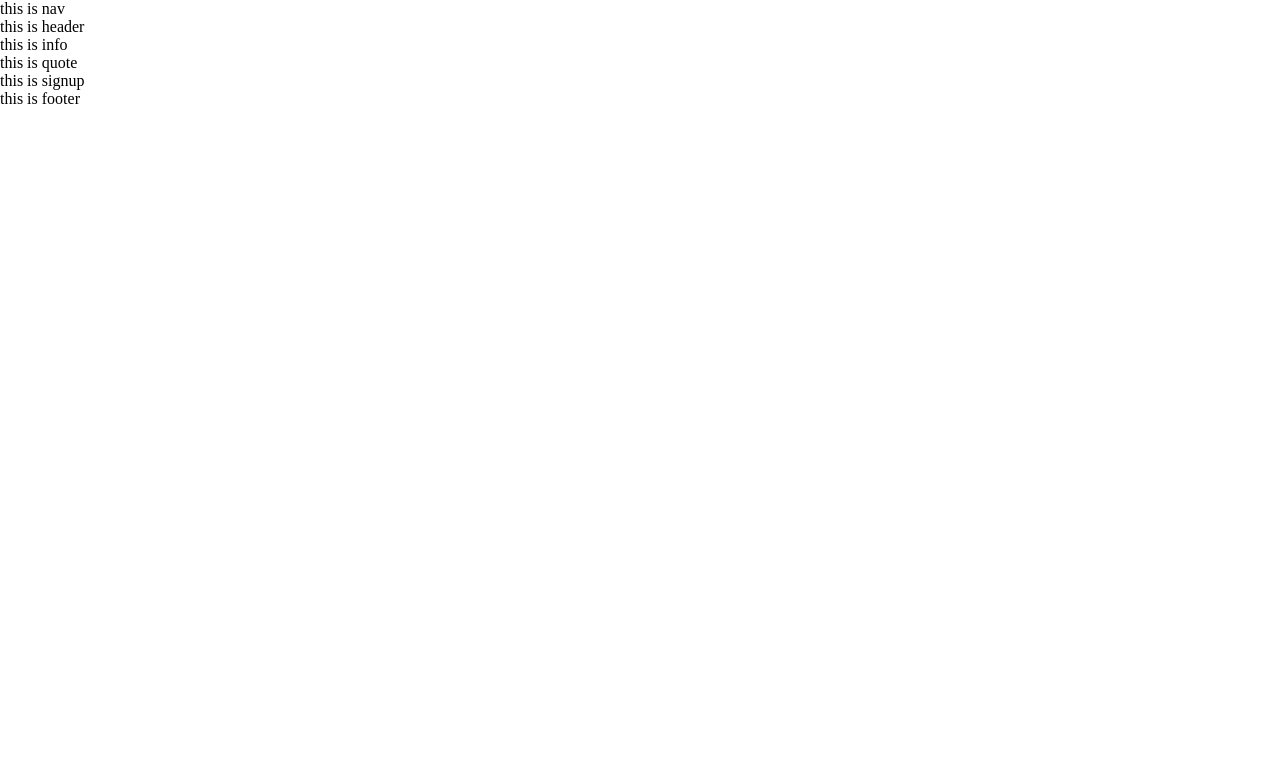
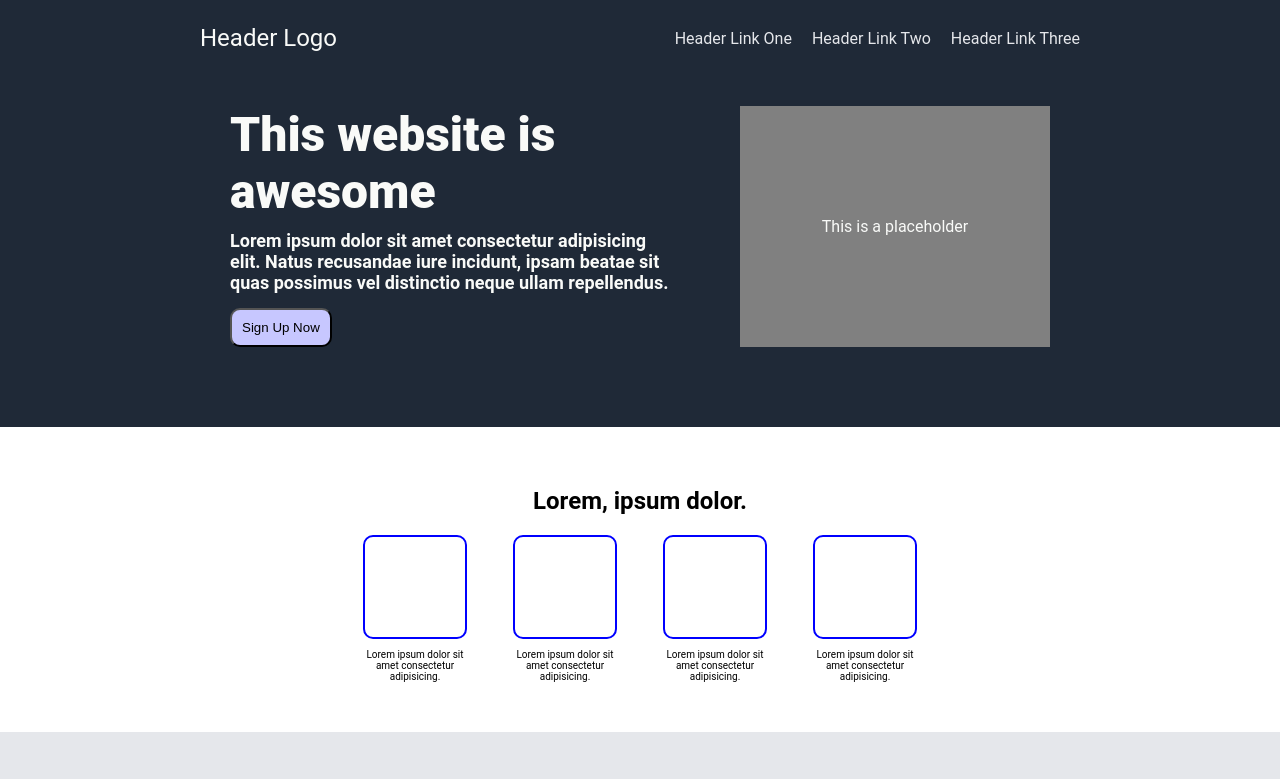
Before and after one commit to Robalexg/AnotherSimpleLandingPage, a plain HTML site: page index.html in a window 1280 px wide. Shown: the top 779 px of the page. Drawn offline with Linux system fonts and the light colour scheme.

Commit message:
added nav,hero,info,quote sections

```diff
--- a/index.html
+++ b/index.html
@@ -8,18 +8,63 @@
 </head>
 <body>
     <div class="nav">
-        this is nav
+        <div class="nav-logo">
+            <p>Header Logo</p>
+        </div>
+        <div class="nav-links">
+            <ul>
+                <li> <a href="#">Header Link One</a></li>
+                <li> <a href="#">Header Link Two</a></li>
+                <li> <a href="#">Header Link Three</a></li>
+            </ul>
+        </div>
     </div>
-    <div class="header">
-        this is header
+
+    <div class="hero">
+        <div class="hero-text">
+            <h1>This website is awesome</h1>
+            <h2>Lorem ipsum dolor sit amet consectetur adipisicing elit. Natus recusandae iure incidunt, ipsam beatae sit quas possimus vel distinctio neque ullam repellendus.</h2>
+            <button>Sign Up Now</button>
+        </div>
+        <div class="hero-img">
+            <div class="hero-img-placholder">
+                <p>This is a placeholder</p>
+            </div>
+        </div>
     </div>
 
     <div class="info">
-        this is info
+        <h2>Lorem, ipsum dolor.</h2>
+
+        <div class="cards">
+            <div class="card">
+                <div class="img-placeholder"></div>
+                <p>Lorem ipsum dolor sit amet consectetur adipisicing.</p>
+            </div>
+
+            <div class="card">
+                <div class="img-placeholder"></div>
+                <p>Lorem ipsum dolor sit amet consectetur adipisicing.</p>
+            </div>
+
+            <div class="card">
+                <div class="img-placeholder"></div>
+                <p>Lorem ipsum dolor sit amet consectetur adipisicing.</p>
+            </div>
+
+            <div class="card">
+                <div class="img-placeholder"></div>
+                <p>Lorem ipsum dolor sit amet consectetur adipisicing.</p>
+            </div>
+        </div>
+
     </div>
 
     <div class="quote">
-        this is quote
+        <div class="quote-container">
+            <p class="quote-text">Lorem ipsum dolor sit amet consectetur, adipisicing elit. Facilis vero necessitatibus ipsa hic eos accusamus debitis a, totam sit atque aperiam eaque consectetur porro odio cupiditate repellat optio nobis iste fuga. Quo, obcaecati id!</p>
+            <p class="author">- Lorem ipsum dolor sit.</p>
+        </div>
     </div>
 
     <div class="signup">
--- a/style.css
+++ b/style.css
@@ -3,4 +3,143 @@ body{
     padding: 0;
     display: flex;
     flex-direction: column;
+    font-family: 'Roboto';
 }
+
+
+.nav,
+.hero,
+.footer{
+    background-color: #1f2937;
+}
+
+.nav,
+.hero{
+    padding:0 200px;
+}
+
+.nav{
+    display: flex;
+    align-items: center;
+    justify-content: space-between;
+
+}
+
+.nav ul{
+    display: flex;
+    gap: 20px;
+}
+
+
+.nav-logo{
+    color: #f9faf8;
+    font-size: 24px;
+}
+
+a{
+    text-decoration: none;
+    color: #e5e7eb;
+;
+}
+
+ul{
+    list-style-type: none;
+}
+
+.hero{
+    display: flex;
+    color: #f9faf8;
+    padding-bottom: 50px;
+}
+
+.hero-text{
+    max-width: 450px;
+    padding: 30px;
+}
+
+.hero-text h1{
+    font-size: 48px;
+    color: #f9faf8;
+    font-weight: 900;
+    margin: 0;
+    margin-bottom: 10px;
+}
+
+.hero-text button{
+    padding: 10px;
+    border-radius: 10px;
+    background-color: rgb(199, 199, 255);
+}
+
+.hero-text h2{
+    font-size: 18px;
+    color: #f9faf8;
+    margin: 0;
+    margin-bottom: 15px;
+
+}
+
+
+.hero-img{
+    background: grey;
+    flex: 1;
+    padding: 20px;
+    margin: 30px;
+    display: flex;
+    align-items: center;
+    justify-content: center;
+}
+
+.info{
+    text-align: center;
+    padding: 40px;
+}
+
+.cards{
+    display: flex;
+    justify-content: center;
+    padding: 0 40px;
+    gap: 50px;
+
+}
+
+.card{
+    display: flex;
+    align-items: center;
+    flex-direction: column;
+    width: 100px;
+    font-size: 10px;
+}
+
+.card div{
+    width: 100px;
+    height: 100px;
+    border: 2px solid blue ;
+    border-radius: 10px;
+}
+
+.quote{
+    background: #e5e7eb;
+    padding: 50px;
+    display: flex;
+    align-items: center;
+    justify-content: center;
+}
+
+.quote-container{
+    width: 700px;
+    display: flex;
+    flex-direction: column;
+}
+
+.quote .quote-text{
+    font-size: 36px;
+    font-style: italic;
+    margin: 0;
+}
+
+.author{
+    align-self: flex-end;
+    font-weight: 900;
+    font-size: 24px;
+}
```
